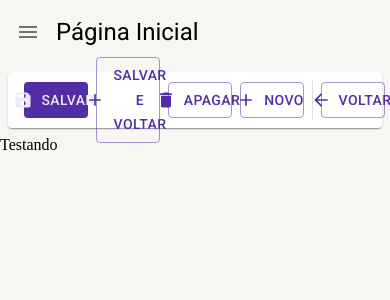
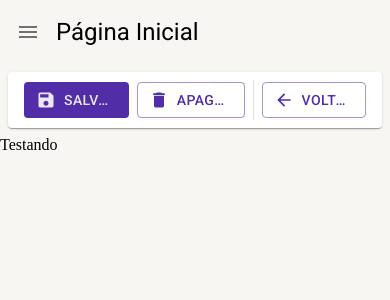
Before and after one commit to giovanaraphaelli/crud-react-with-mui, a React (Create React App) app: page /home in a window 390 px wide. Shown: the top 300 px of the page. Built offline with nearby package versions, Linux system fonts and the light colour scheme.

Commit message:
feat: add responsivo

```diff
--- a/src/shared/components/ferramenra-de-detalhe/FerramentasDeDetalhe.tsx
+++ b/src/shared/components/ferramenra-de-detalhe/FerramentasDeDetalhe.tsx
@@ -1,4 +1,12 @@
-import { Box, Button, Paper, useTheme } from '@mui/material';
+/* eslint-disable indent */
+import {
+  Box,
+  Button,
+  Paper,
+  Typography,
+  useMediaQuery,
+  useTheme,
+} from '@mui/material';
 
 import AddIcon from '@mui/icons-material/Add';
 import SaveIcon from '@mui/icons-material/Save';
@@ -49,6 +57,9 @@
   aoCLicarEmApagar,
 }) => {
   const theme = useTheme();
+  const smDown = useMediaQuery(theme.breakpoints.down('sm'));
+  const mdDown = useMediaQuery(theme.breakpoints.down('md'));
+
   return (
     <Box
       height={theme.spacing(5)}
@@ -68,7 +79,14 @@
           startIcon={<SaveIcon />}
           onClick={aoCLicarEmSalvar}
         >
+          <Typography
+            variant="button"
+            whiteSpace="nowrap"
+            textOverflow="ellipsis"
+            overflow="hidden"
+          >
             Salvar
+          </Typography>
         </Button>
       )}
 
@@ -76,19 +94,29 @@
         <Skeleton width={110} height={60} />
       )}
 
-      {mostrarBotaoSalvarEFechar && !mostrarBotaoSalvarEFecharCarregando && (
+      {mostrarBotaoSalvarEFechar &&
+        !mostrarBotaoSalvarEFecharCarregando &&
+        !smDown &&
+        !mdDown && (
           <Button
             variant="outlined"
             color="primary"
             disableElevation
-          startIcon={<AddIcon />}
+            startIcon={<SaveIcon />}
             onClick={aoCLicarEmSalvarEFechar}
           >
+            <Typography
+              variant="button"
+              whiteSpace="nowrap"
+              textOverflow="ellipsis"
+              overflow="hidden"
+            >
               Salvar e Voltar
+            </Typography>
           </Button>
         )}
 
-      {mostrarBotaoSalvarEFecharCarregando && (
+      {mostrarBotaoSalvarEFecharCarregando && !smDown && !mdDown && (
         <Skeleton width={180} height={60} />
       )}
 
@@ -100,13 +128,20 @@
           startIcon={<DeleteIcon />}
           onClick={aoCLicarEmApagar}
         >
+          <Typography
+            variant="button"
+            whiteSpace="nowrap"
+            textOverflow="ellipsis"
+            overflow="hidden"
+          >
             Apagar
+          </Typography>
         </Button>
       )}
 
       {mostrarBotaoApagarCarregando && <Skeleton width={110} height={60} />}
 
-      {mostrarBotaoNovo && !mostrarBotaoNovoCarregando && (
+      {mostrarBotaoNovo && !mostrarBotaoNovoCarregando && !smDown && (
         <Button
           variant="outlined"
           color="primary"
@@ -114,15 +149,28 @@
           startIcon={<AddIcon />}
           onClick={aoCLicarEmNovo}
         >
+          <Typography
+            variant="button"
+            whiteSpace="nowrap"
+            textOverflow="ellipsis"
+            overflow="hidden"
+          >
             {textoBotaoNovo}
+          </Typography>
         </Button>
       )}
 
-      {mostrarBotaoNovoCarregando && !mostrarBotaoVoltarCarregando && (
-        <Skeleton width={95} height={60} />
+      {mostrarBotaoNovoCarregando &&
+        !mostrarBotaoVoltarCarregando &&
+        !smDown && <Skeleton width={95} height={60} />}
+
+      {mostrarBotaoVoltar &&
+        (mostrarBotaoNovo ||
+          mostrarBotaoApagar ||
+          mostrarBotaoSalvar ||
+          mostrarBotaoSalvarEFechar) && (
+          <Divider variant="middle" orientation="vertical" />
         )}
-
-      <Divider variant="middle" orientation="vertical" />
 
       {mostrarBotaoVoltar && (
         <Button
@@ -132,7 +180,14 @@
           startIcon={<ArrowBackIcon />}
           onClick={aoCLicarEmVoltar}
         >
+          <Typography
+            variant="button"
+            whiteSpace="nowrap"
+            textOverflow="ellipsis"
+            overflow="hidden"
+          >
             Voltar
+          </Typography>
         </Button>
       )}
 
```
Lines whose indentation alone changed are shown as unchanged.
